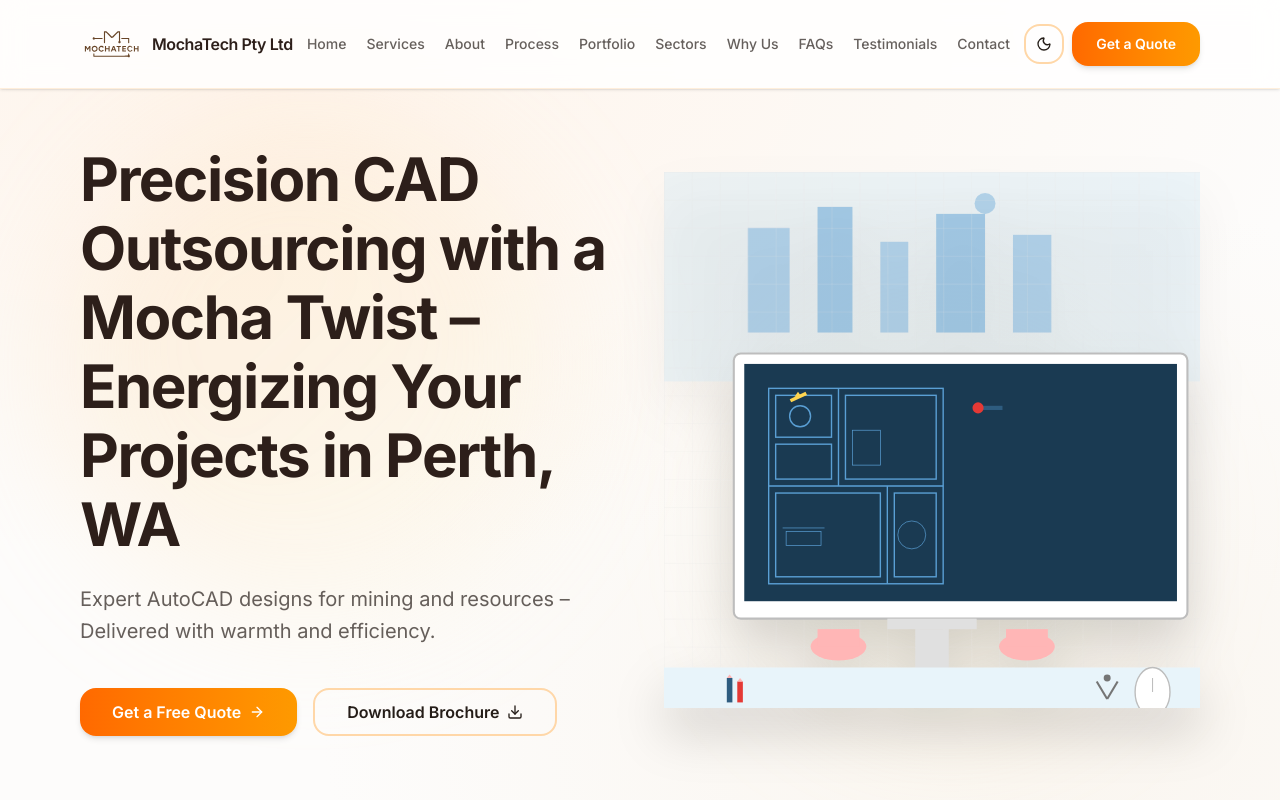
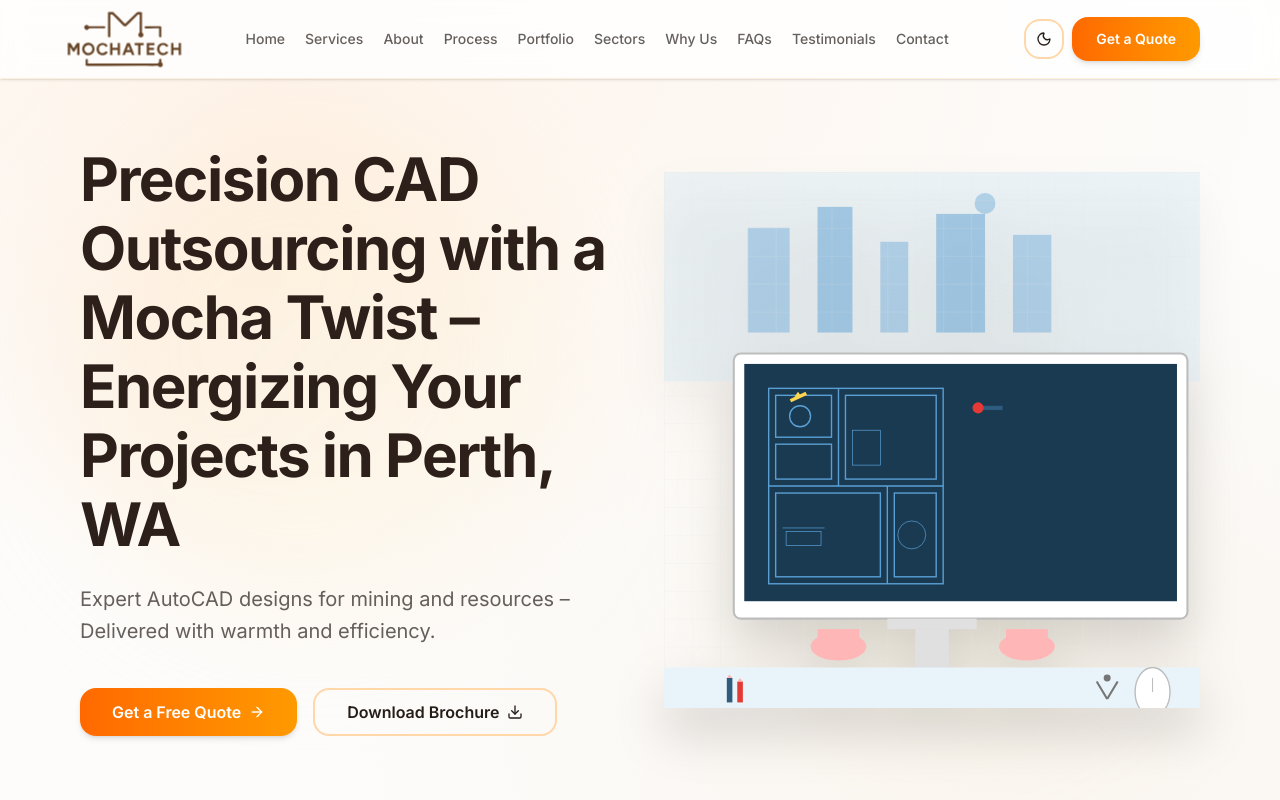
Before and after one commit to saunakshrestha/mocha-tech, a Next.js app: page / in a window 1280 px wide. Shown: the top 800 px of the page. Built offline with nearby package versions, Linux system fonts and the light colour scheme.

Commit message:
Refactor Navbar component: adjust padding, update logo dimensions, and improve layout styles

```diff
--- a/src/components/sections/Navbar.tsx
+++ b/src/components/sections/Navbar.tsx
@@ -30,19 +30,20 @@ export function Navbar() {
       animate={reduceMotion ? undefined : { opacity: 1, y: 0 }}
       className="fixed inset-x-0 top-0 z-50 border-b border-orange-200/40 bg-white/80 backdrop-blur-md shadow-sm"
     >
-      <div className="mx-auto flex max-w-6xl items-center justify-between px-4 py-3">
+      <div className="mx-auto flex max-w-6xl items-center justify-between px-4 py-0.5">
         <Link
           href="#home"
-          className="flex items-center gap-2 font-[var(--font-heading)] text-base font-semibold tracking-tight"
+          className="flex items-center -my-2 ml-2 md:ml-0"
         >
           <Image
             src="/company-logo.svg"
             alt="MochaTech Logo"
-            width={64}
-            height={64}
-            className="h-16 w-16"
+            width={140}
+            height={140}
+            className="h-[90px] w-auto scale-150"
+            style={{ objectFit: 'contain' }}
+            priority
           />
-          <span className="text-[#2d1f1a]">MochaTech Pty Ltd</span>
         </Link>
 
         <nav className="hidden items-center gap-5 md:flex">
```
